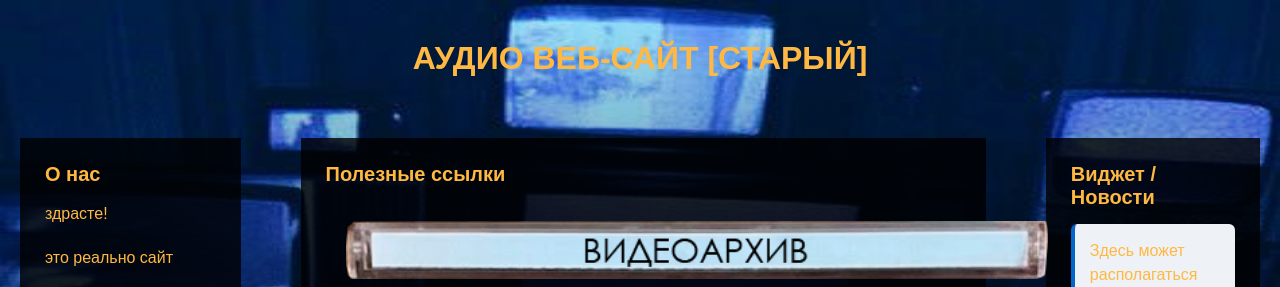
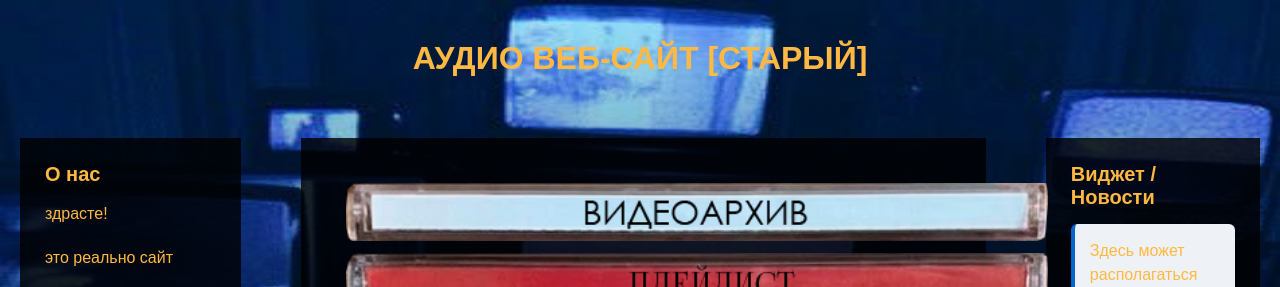
Before and after one commit to niks0291188-lang/cool-thing, a plain HTML site: page index.html in a window 1280 px wide. Shown: the top 287 px of the page. Drawn offline with Linux system fonts and the light colour scheme.

Commit message:
Update index.html

```diff
--- a/index.html
+++ b/index.html
@@ -292,7 +292,6 @@
             <section class="column" id="links-column">
 
                 <div class="column-content">
-                    <h3>Полезные ссылки</h3>
                     <nav>
                         <div class="button-map">
                             <a href="#" class="disc-trigger button-item button-1" data-target="disc-1"><img src="диски_0003s_0009_ВИДЕОАРХИВ.png" alt="диски 0000"></a>
```
